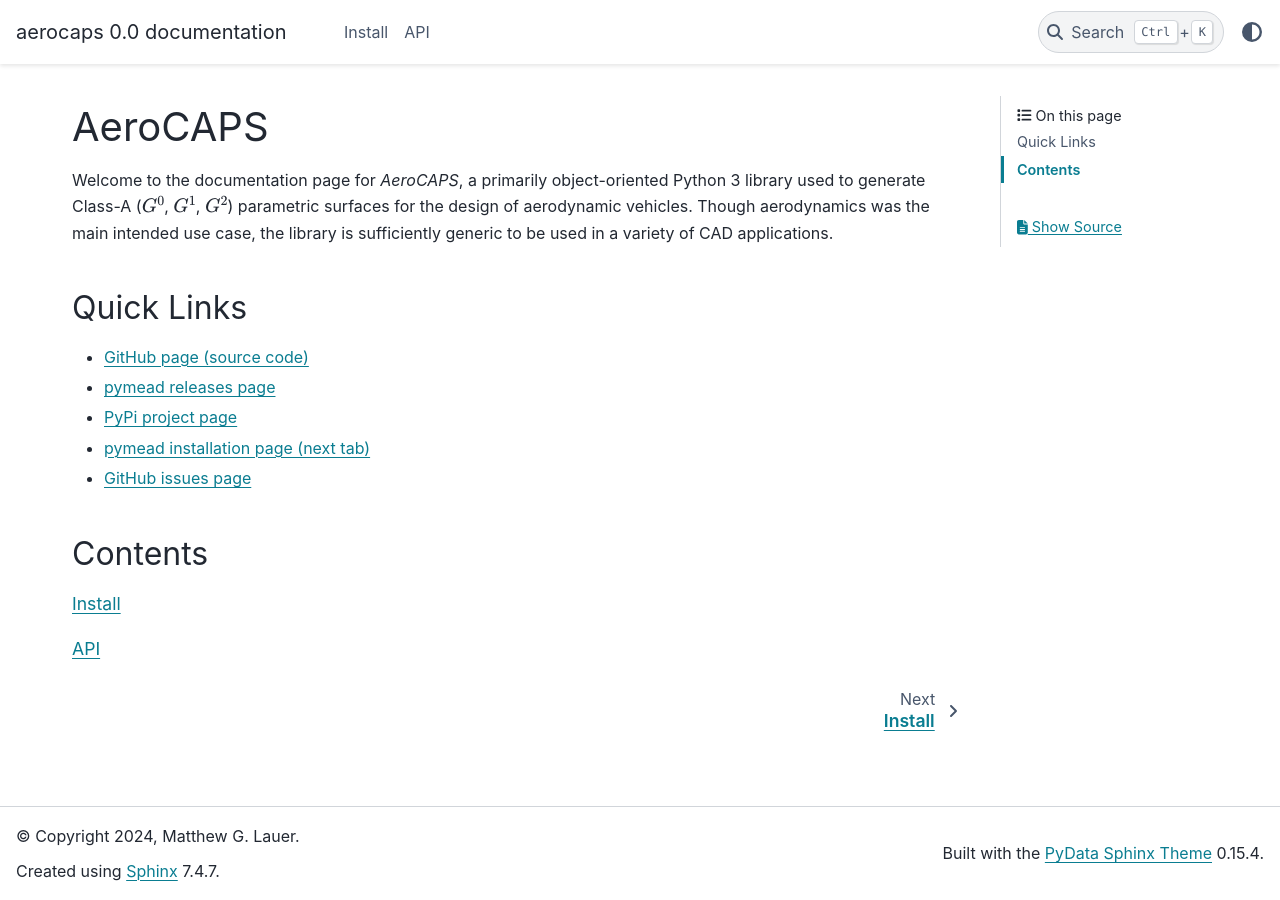
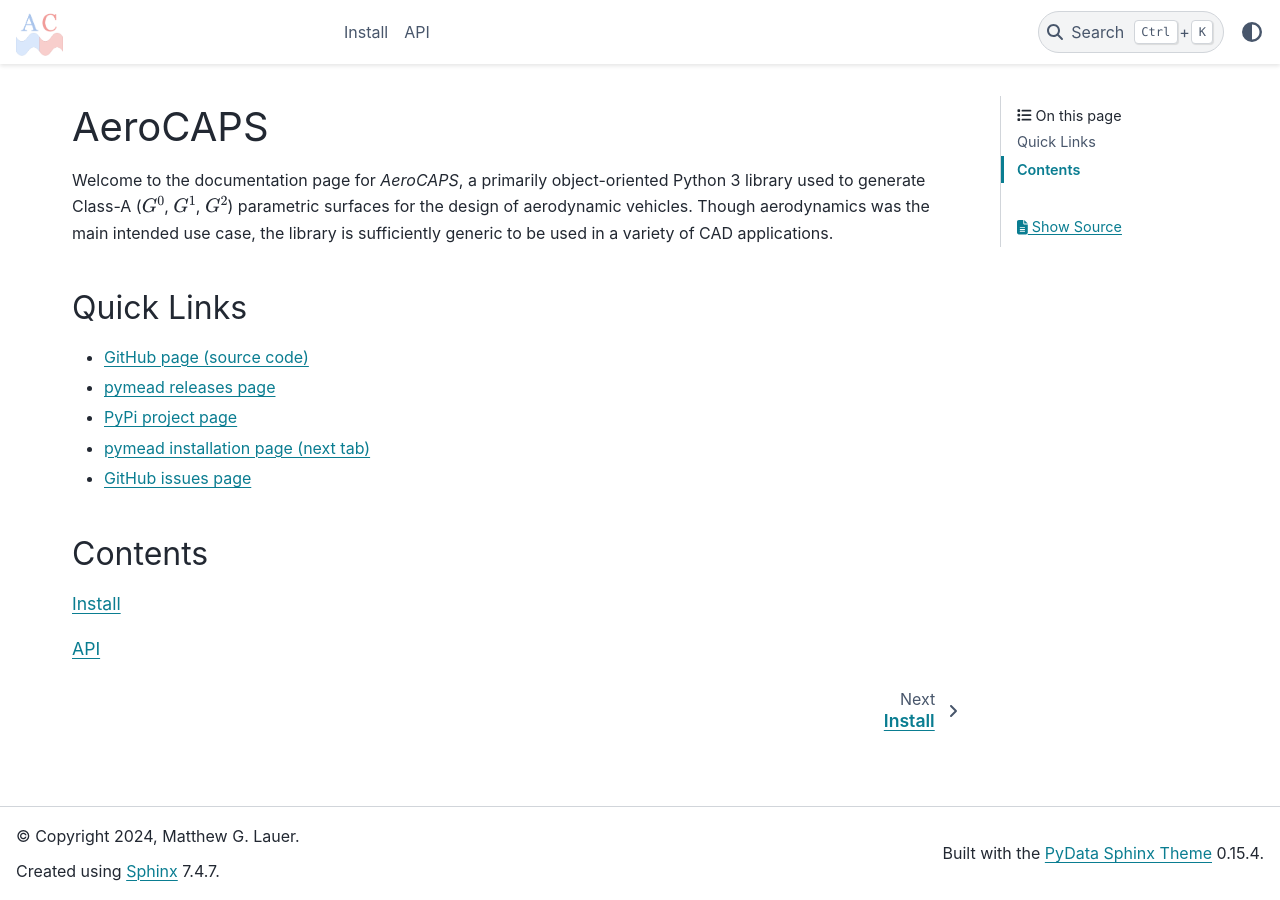
Before and after one commit to mlau154/aerocaps, a Sphinx documentation site: the page built from docs/source/index.rst, in a window 1280 px wide. Built offline with Sphinx 7.4.7 and the PyData theme 0.15.4, drawn with Linux system fonts in a browser that asks for light colours.

Commit message:
Added logo

```diff
--- a/docs/source/conf.py
+++ b/docs/source/conf.py
@@ -59,6 +59,6 @@ html_css_files = [
     'css/custom.css',
 ]
 
-# html_logo = "_static/pymead-logo.png"
+html_logo = "_static/aerocaps_logo.png"
 
 autosectionlabel_prefix_document = False
```
Also changed, not shown: docs/source/_static/aerocaps_logo.png (added).
